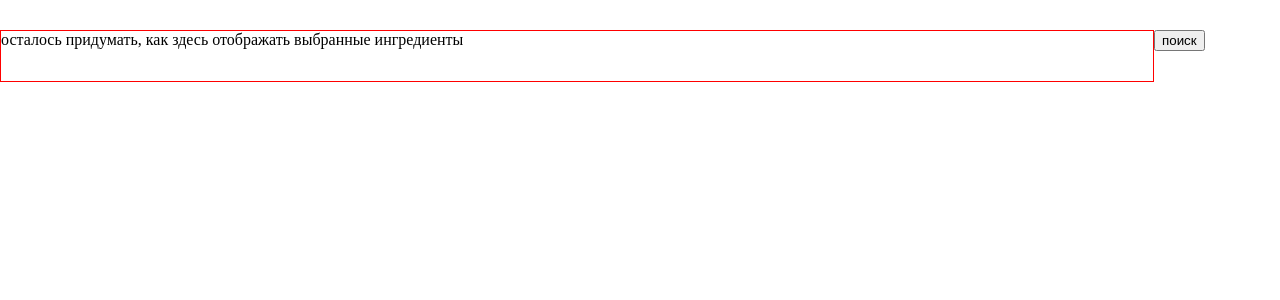
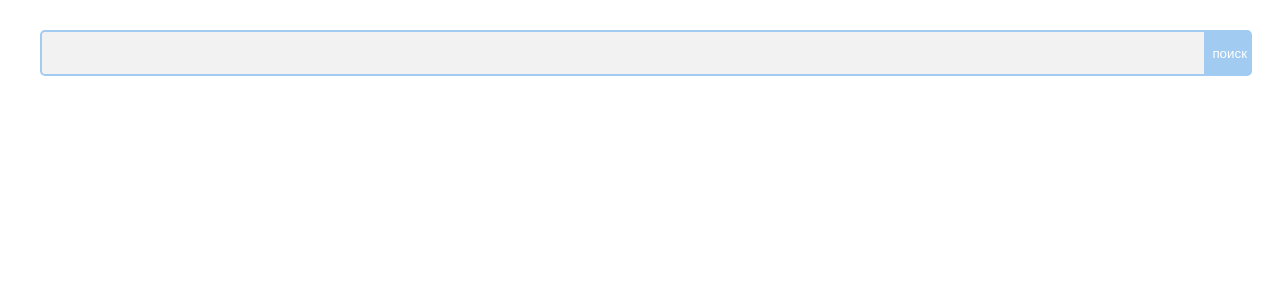
Before and after one commit to GroupMSP/Book-of-recipes, a Django app: page / in a window 1280 px wide. Shown: the part 105-405 px from the top of the page. Run offline with Django 3.2, Linux system fonts and the light colour scheme; data that the repository does not hold is empty.

Commit message:
Added search style for ingredients

```diff
--- a/recipe_book/static/recipe_book/css/ingredient_list.css
+++ b/recipe_book/static/recipe_book/css/ingredient_list.css
@@ -2,7 +2,34 @@
 	background-color: yellow;
 }
 
-#search_field{
-	height: 50px;
-	float:left;
+.ingredient_selected{
+	cursor: pointer;
+
+	border: 0.7px solid silver; /* Рамка */
+	padding: 5px; /* Поля */
+	color: #000; /* Цвет текста */
+	border-radius: 5px;
+	margin:5px;
+	display:inline-block;
+	vertical-align:top;
 }
+
+.ingredient_selected:hover {
+  background:#a1cbf0;/*добавляем эффект при наведении*/
+  color: #fff;
+}
+
+.info_ingredient{
+	font-size: 14px;
+	display:inline-block;
+}
+
+.close{
+	color: #000;
+	font-size: 16px;
+	display:inline-block;
+}
+
+.close:hover{
+ color: #fff;
+}
--- /dev/null
+++ b/recipe_book/static/recipe_book/css/list_style.css
@@ -0,0 +1,37 @@
+form {
+  	display: -webkit-flex;
+	display: flex;
+	flex-direction: row;
+	flex-wrap: wrap;
+	justify-content: center;
+	margin-bottom:10px;
+}
+
+.block_search .btn {
+  width: 46px;
+  min-height: 46px;
+  border: none;
+  background: #a1cbf0;
+  border-radius: 0 5px 5px 0;
+  cursor: pointer;
+  color: #fff;
+}
+
+.block_search #search_field {
+	flex: 0 0 90%;
+  min-height: 42px;
+  padding-left: 10px;
+  border: 2px solid #a1cbf0;
+  border-radius: 5px 0 0 5px;
+  outline: none;
+  background: #f2f2f2;
+  color: #9E9C9C;
+
+  	margin-left:1%;
+	display: -webkit-flex;
+	display: flex;
+	flex-direction: row;
+	flex-wrap: wrap;
+	justify-content: flex-start;
+	align-items: center;
+}
--- a/recipe_book/templates/recipe_book/ingredient_list.html
+++ b/recipe_book/templates/recipe_book/ingredient_list.html
@@ -3,14 +3,16 @@
 
 {% block title %}Ингредиенты{% endblock %}
 
-{% block content %}
-
-
+{% block head %}
+<link rel="stylesheet" type="text/css" href="{% static 'recipe_book/css/global.css' %}">
 <link rel="stylesheet" type="text/css" href="{% static 'recipe_book/css/ingredient_list.css' %}">
 <link rel="stylesheet" type="text/css" href="{% static 'recipe_book/css/component_style.css' %}">
 <link rel="stylesheet" type="text/css" href="{% static 'recipe_book/css/list_type.css' %}">
+<link rel="stylesheet" type="text/css" href="{% static 'recipe_book/css/list_style.css' %}">
+{%endblock%}
+
+{% block content %}
 <script type="text/javascript">
-
 function display_this_types(type_ids){
 	var parent = document.getElementById('components');
 	var childs = Array.from(parent.children);
@@ -19,7 +21,6 @@ function display_this_types(type_ids){
 	for(var i in type_ids){
 		type_ids_str.push('type_' + type_ids[i]);
 	}
-
 
 	// если нет фильтра - показываем все
 	if (type_ids.length == 0){
@@ -45,35 +46,57 @@ function display_this_types(type_ids){
 }
 
 var ids = [];
-function add_component_to_search_list(e, id){
-	if (ids.indexOf(id) < 0){
-		ids.push(id);
-		// добавить отображение элемента в #search_field & возможность удаления оттуда
+var id_found;
 
-		//временно:
-		document.getElementById('search_field').innerHTML=ids;
-		//конец временно
+function deleteFromSearch(elem){
+	var parent = elem.parentElement;
+	parent.style.display = 'none';
+	var id = parent.getAttribute('id')
+	var idx = ids.indexOf(id);
+    if (idx != -1) {
+        // Второй параметр - число элементов, которые необходимо удалить
+        return ids.splice(idx, 1);
     }
 }
 
 function fill_ids_field(){
 	document.getElementById('ids_to_search').value = ids.join(',');
 }
+
+function addElemToSearchField(elem){
+	var container = document.getElementById("search_field");
+	var child = document.createElement("div")
+	child.className = "ingredient_selected";
+	child.setAttribute('id', elem.getAttribute('id'));
+	id = elem.getAttribute('id')
+	if (ids.indexOf(id) < 0){
+		ids.push(id)
+
+		child.innerHTML = '<div class="info_ingredient">'+elem.getAttribute('name')+'</div>\
+				<div class="close" onclick="deleteFromSearch(this)">\
+					&times;\
+				</div>';
+
+		container.appendChild(child);
+	}
+}
 </script>
 
+<div class="block_search">
 	<form method="POST" action="{% url 'ingredients_search' %}">
 		{%csrf_token%}
-	<div style="width:90%" class="debug-border" id="search_field">осталось придумать, как здесь отображать выбранные ингредиенты </div> <!--грязный хак с шириной в 90%, сделать нормально (флексбокс)-->
+		<div class="debug-border" id="search_field">
+		</div>
 		<input type="hidden" name="ids" id="ids_to_search"></input>
-	<input type="submit" value="поиск" onclick="fill_ids_field()"></input>
+		<input type="submit" class="btn" value="поиск" onclick="fill_ids_field()"></input>
 	</form>
+</div>
 
-<br/><br/>
 {% include 'recipe_book/list_type.html' with types=types only %}
 
 <div class="flex-container" id="components">
 	{% for ingredient in ingredients %}
-	<figure class="caption-border component clickable type_{{ingredient.id_type_id}}" onclick="add_component_to_search_list(this, {{ingredient.id}})">
+	<figure id="{{ingredient.id}}" class="caption-border caption-border-ingredients clickable type_{{ingredient.id_type_id}}" onclick="addElemToSearchField(this)" name="{{ingredient.name}}">
 		{% if ingredient.image %}
 		<img src="{{ ingredient.image.url }}">
 		{% else %}
```
Lines whose indentation alone changed are shown as unchanged.
